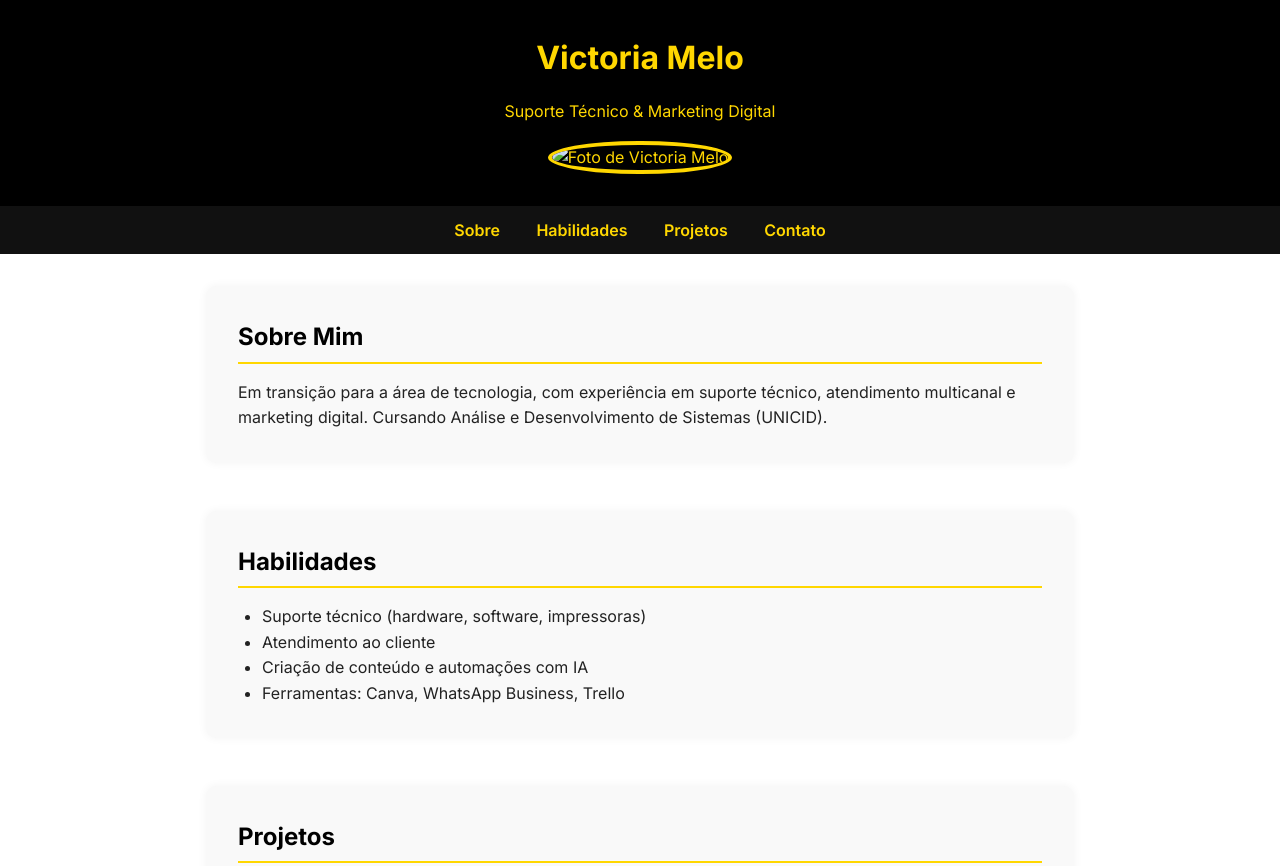
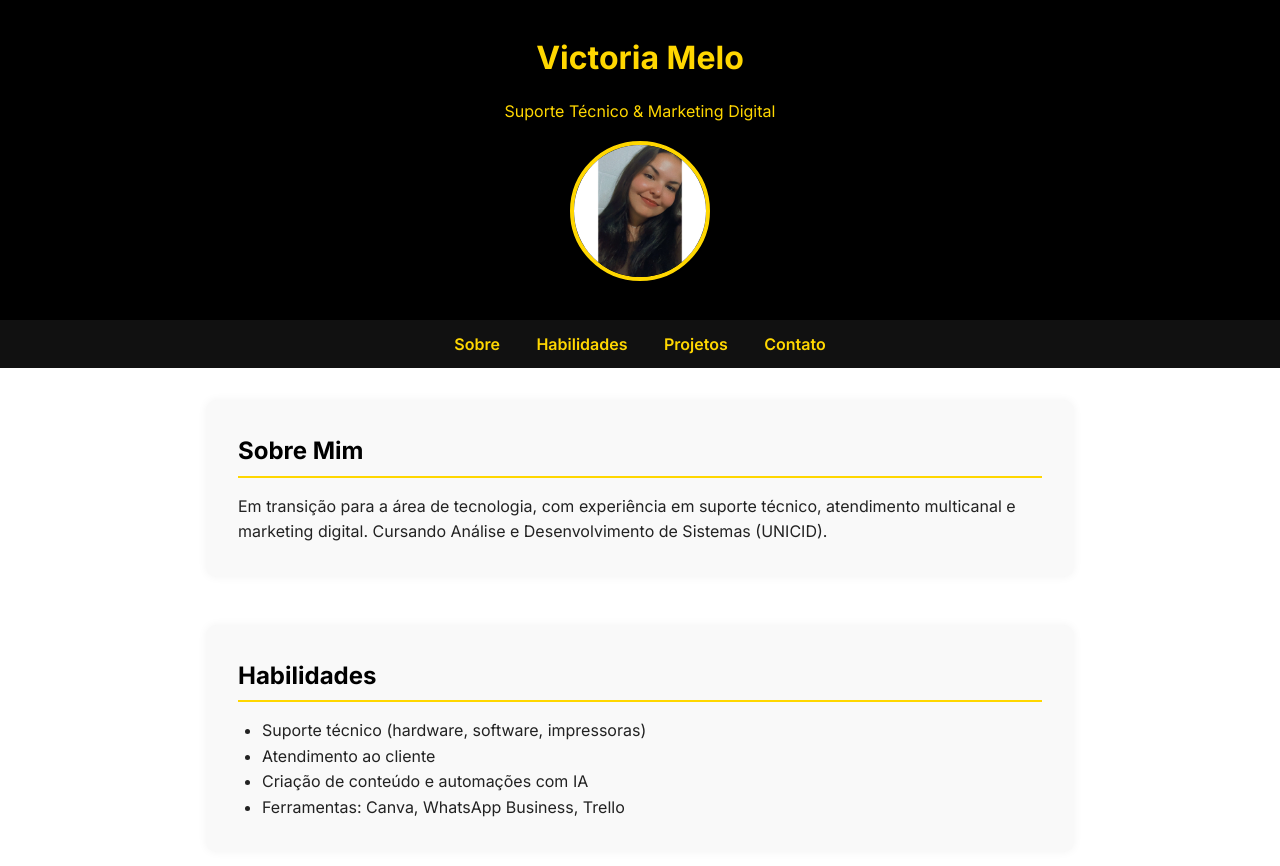
Before and after one commit to viicwho/viicwho.github.io, a plain HTML site: page index.html in a window 1280 px wide. Shown: the top 866 px of the page. Drawn offline with Linux system fonts and the light colour scheme.

Commit message:
Update index.html

```diff
--- a/index.html
+++ b/index.html
@@ -129,7 +129,7 @@
   <header>
     <h1>Victoria Melo</h1>
     <p>Suporte Técnico & Marketing Digital</p>
-    <img src="perfil.jpg" alt="Foto de Victoria Melo" class="profile-img" />
+    <img src="perfil.jpg.jpeg" alt="Foto de Victoria Melo" class="profile-img" />
   </header>
 
   <nav>
```
